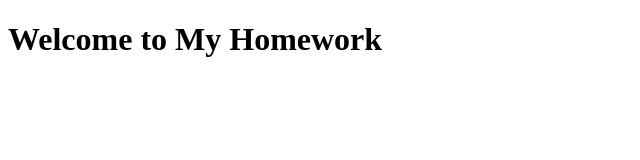
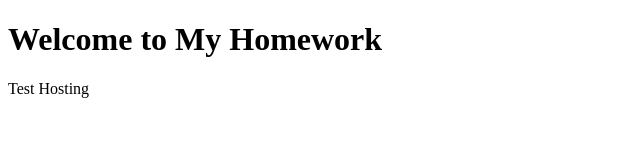
Before and after one commit to esslmmm/HW-Web-Application, a plain HTML site: page index.html in a window 1280 px wide. Shown: the whole page, without its empty margins (0-640 px from the left). Drawn offline with Linux system fonts and the light colour scheme.

Commit message:
Test Hosting

```diff
--- a/index.html
+++ b/index.html
@@ -7,5 +7,6 @@
 </head>
 <body>
     <h1>Welcome to My Homework</h1>
+    <p>Test Hosting</p>
 </body>
 </html>
```
